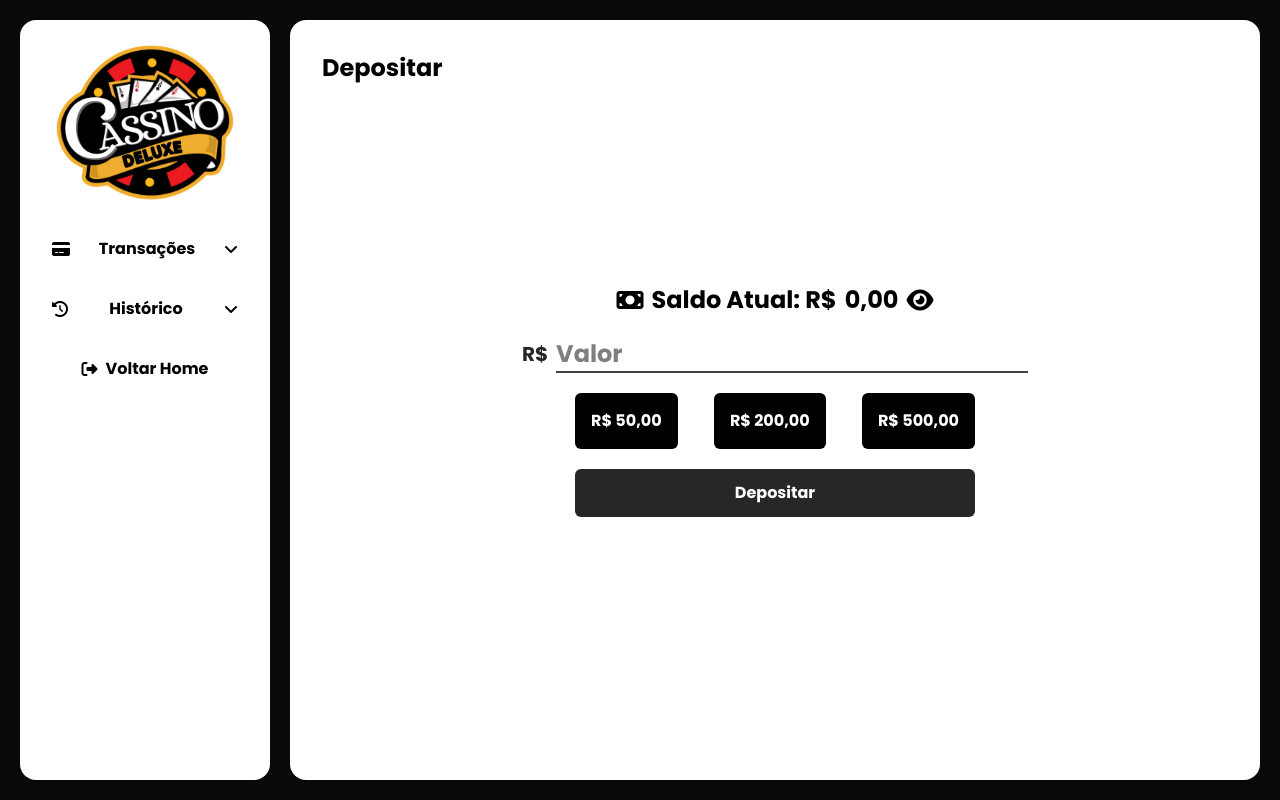
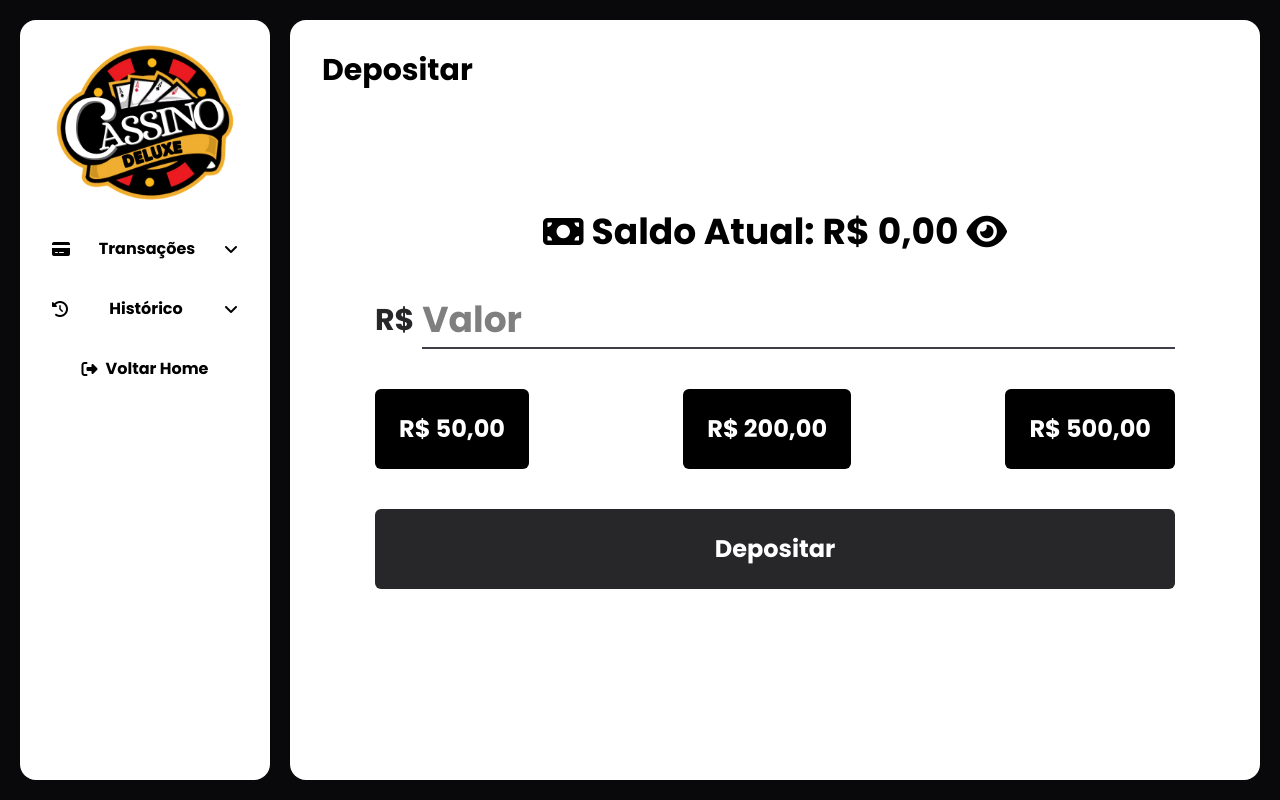
Before and after one commit to AmorimDev777/CassinoDeluxe-3, a React (Vite) app: page /transacoes in a window 1280 px wide. Built offline with nearby package versions, Linux system fonts and the light colour scheme.

Commit message:
Historico

```diff
--- a/index.css
+++ b/index.css
@@ -16,12 +16,18 @@ input::-webkit-inner-spin-button {
   margin: 0;
 }
 .customScroll::-webkit-scrollbar-thumb {
-    box-shadow: 0 0 15px black;
-    background: rgb(255, 255, 255);
+    background: white;
     border-radius: 50rem;
 }
 .customScroll::-webkit-scrollbar {
     background: rgb(24, 24, 24);
+}
+.customScrollHistorico::-webkit-scrollbar-thumb {
+    background: black;
+    border-radius: 50rem;
+}
+.customScrollHistorico::-webkit-scrollbar {
+    background: white;
 }
 .gradienteSombra {
     background: linear-gradient(to bottom, black, transparent 50%, black);
@@ -80,9 +86,9 @@ input::-webkit-inner-spin-button {
         @apply flex justify-between items-center w-full py-3 px-5 transition-all duration-200 rounded-full cursor-pointer
     }
     .boxBtn {
-        @apply flex justify-between w-full;
+        @apply flex justify-between items-center flex-col w-full gap-2 md:flex-row;
         .btn {
-            @apply p-4 bg-black text-white rounded-md cursor-pointer
+            @apply w-full p-4 bg-black text-white rounded-md cursor-pointer md:w-fit xl:p-6 xl:text-2xl
         }
     }
 }
@@ -115,3 +121,7 @@ input::-webkit-inner-spin-button {
         @apply p-3 text-white rounded-sm cursor-pointer transition-all duration-200 hover:brightness-[.8]
     }
 }
+.containerHistorico {
+    @apply grid justify-start content-start grid-cols-1 h-full w-full gap-5 overflow-auto
+    md:grid-cols-2 lg:grid-cols-4 xl:grid-cols-5 xl:text-lg 2xl:text-xl
+}
--- a/src/components/CardHistoricoApostas.jsx
+++ /dev/null
@@ -1,13 +0,0 @@
-    function CardHistoricoApostas({aposta}) {
-    return (
-        <div className="p-3 bg-white shadow-lg shadow-black rounded-xl">
-            <h1>{aposta.valor}</h1>
-            <h1>{aposta.jogo}</h1>
-            <h1>{aposta.aposta}</h1>
-            <h1>{aposta.status}</h1>
-            <h1>{aposta.data}</h1>
-        </div>
-    )
-}
-
-export default CardHistoricoApostas
--- /dev/null
+++ b/src/components/HistoricoApostas.jsx
@@ -0,0 +1,29 @@
+import { useState } from "react"
+
+function HistoricoApostas({whatHistorico}) {
+    const [historico, setHistorico] = useState(JSON.parse(localStorage.getItem(whatHistorico)) || [])
+    const apagarHistorico = () => {
+        localStorage.removeItem(whatHistorico)
+        setHistorico([])
+    }
+    return (
+        <>
+            <div className="customScrollHistorico containerHistorico">
+                {historico.map((aposta, index) => (
+                    <div key={index} className={`p-3 bg-white rounded-xl shadow-md border-2 ${aposta.status === 'Perdeu' ? 'shadow-red-500 border-red-500' : 'shadow-green-500 border-green-500'}`}>
+                        <h1>{aposta.valor}</h1>
+                        <h1>{aposta.jogo}</h1>
+                        <h1>{aposta.aposta}</h1>
+                        <h1>{aposta.status}</h1>
+                        <h1>{aposta.data}</h1>
+                    </div>
+                ))}
+            </div>
+            <div className="flex justify-center w-full ">
+                <button className="p-3 bg-black text-white cursor-pointer rounded-md" onClick={() => {apagarHistorico()}}>Apagar Histórico</button>
+            </div>
+        </>
+    )
+}
+
+export default HistoricoApostas
--- a/src/components/InHistoricoPage.jsx
+++ /dev/null
@@ -1,25 +0,0 @@
-import { useState } from "react"
-import Card from "./CardHistoricoApostas"
-
-function InTransacoesPage({whatHistorico}) {
-    const [historico, setHistorico] = useState(JSON.parse(localStorage.getItem("historico"+whatHistorico)) || [])
-    console.log(historico)
-    const apagarHistorico = () => {
-        localStorage.removeItem("historico"+whatHistorico)
-        setHistorico([])
-    }
-    return (
-        <>
-            <div className="grid justify-start content-start grid-cols-5 h-full w-full gap-5">
-                {historico.map((aposta, index) => (
-                    <Card key={index} aposta={aposta} />
-                ))}
-            </div>
-            <div className="flex justify-center w-full ">
-                <button className="p-3 bg-black text-white cursor-pointer rounded-md" onClick={() => {apagarHistorico()}}>Apagar Histórico</button>
-            </div>
-        </>
-    )
-}
-
-export default InTransacoesPage
--- a/src/components/InTransacoesPage.jsx
+++ /dev/null
@@ -1,42 +0,0 @@
-import { useState } from "react"
-
-
-function InTransacoesPage({tipo, saldoStorage, inputValue, onChange, onClick, onClickBtn50, onClickBtn200, onClickBtn500}) {
-    const [eyeOpen, setEyeOpen] = useState(true)
-
-    return (
-        <div className="flex flex-col w-100 gap-5">
-            <span className="flex flex-col absolute left-8 top-8 gap-2">
-                <h1 className="text-2xl">{tipo}</h1>
-            </span>
-            <h1 className="flex justify-center items-center gap-2 text-center text-2xl">
-                <i className="fa-solid fa-money-bill"></i>
-                Saldo Atual: R$ <span className={`${eyeOpen ? '' : 'blur-sm'}`}>{eyeOpen ? Number(saldoStorage).toFixed(2).replace('.', ',') : '0,00'}</span>
-                <i
-                    className={`fa-solid ${eyeOpen ? 'fa-eye' : 'fa-eye-slash'} cursor-pointer`}
-                    onClick={() => {setEyeOpen(!eyeOpen)}}
-                ></i>
-            </h1>
-            <span className="flex justify-center items-center gap-2 w-full">
-                <h1 className="text-xl text-zinc-800">R$</h1>
-                <input
-                    type="number"
-                    placeholder="Valor"
-                    className="h-full border-b-2 border-zinc-700 text-2xl"
-                    onChange={onChange}
-                    value={inputValue}
-                    />
-            </span>
-            <span className="boxBtn">
-                <button className="btn" onClick={onClickBtn50}>R$ 50,00</button>
-                <button className="btn" onClick={onClickBtn200}>R$ 200,00</button>
-                <button className="btn" onClick={onClickBtn500}>R$ 500,00</button>
-            </span>
-            <button
-                className="w-full p-3 bg-zinc-800 text-white rounded-md cursor-pointer transition-all duration-300 hover:brightness-[.8]"
-                onClick={onClick}
-            >{tipo}</button>
-        </div>
-    )
-}
-export default InTransacoesPage
--- /dev/null
+++ b/src/components/TransacoesComponent.jsx
@@ -0,0 +1,44 @@
+import { useState } from "react"
+
+
+function TransacoesComponent({tipo, saldoStorage, inputValue, onChange, onClick, onClickBtn50, onClickBtn200, onClickBtn500}) {
+    const [eyeOpen, setEyeOpen] = useState(true)
+
+    return (
+        <div className="flex flex-col w-50 gap-3 md:w-100 md:gap-5 xl:w-200 xl:gap-10">
+            <span className="flex flex-col absolute left-4 top-4 gap-2 sm:left-8 sm:top-8">
+                <h1 className="text-base sm:text-2xl xl:text-3xl">{tipo}</h1>
+            </span>
+            <h1 className="flex justify-center items-center gap-2 text-center text-2xl xl:text-4xl">
+                <span className="justify-center items-center hidden md:flex">
+                    <i className="fa-solid fa-money-bill"></i>
+                </span>
+                <span className="hidden md:flex">Saldo Atual: </span>R$ <span className={`${eyeOpen ? '' : 'blur-sm'}`}>{eyeOpen ? Number(saldoStorage).toFixed(2).replace('.', ',') : '0,00'}</span>
+                <i
+                    className={`fa-solid ${eyeOpen ? 'fa-eye' : 'fa-eye-slash'} cursor-pointer`}
+                    onClick={() => {setEyeOpen(!eyeOpen)}}
+                ></i>
+            </h1>
+            <span className="flex justify-center items-center gap-2 w-full">
+                <h1 className="text-xl text-zinc-800 xl:text-3xl">R$</h1>
+                <input
+                    type="number"
+                    placeholder="Valor"
+                    className="h-full w-full border-b-2 border-zinc-700 text-lg md:text-2xl xl:text-4xl"
+                    onChange={onChange}
+                    value={inputValue}
+                />
+            </span>
+            <span className="boxBtn">
+                <button className="btn" onClick={onClickBtn50}>R$ 50,00</button>
+                <button className="btn" onClick={onClickBtn200}>R$ 200,00</button>
+                <button className="btn" onClick={onClickBtn500}>R$ 500,00</button>
+            </span>
+            <button
+                className="w-full p-3 bg-zinc-800 text-white rounded-md cursor-pointer transition-all duration-300 hover:brightness-[.8] xl:p-6 xl:text-2xl"
+                onClick={onClick}
+            >{tipo}</button>
+        </div>
+    )
+}
+export default TransacoesComponent
--- a/src/pages/Transacoes.jsx
+++ b/src/pages/Transacoes.jsx
@@ -2,9 +2,9 @@ import { useState } from "react"
 import { Link } from "react-router-dom"
 import Logo from "../assets/Logo.png"
 import ButtonTransacoes from "../components/ButtonTransacoes"
-import InTransacoesPage from "../components/InTransacoesPage"
-import InHistoricoPage from '../components/InHistoricoPage'
-import InHistoricoPage2 from '../components/InHistoricoPage2'
+import TransacoesComponent from "../components/TransacoesComponent"
+import HistoricoApostas from '../components/HistoricoApostas'
+import HistoricoTransacoes from '../components/HistoricoTransacoes'
 
 function Transacoes() {
     const [inputValue, setInputValue] = useState('')
@@ -21,7 +21,7 @@ function Transacoes() {
         }
         localStorage.setItem('saldo', novoSaldo)
         setSaldoStorageState(novoSaldo)
-        salvarTransacao(inputValue, "Depósito")
+        salvarTransacao(inputValue, "Deposito")
         setInputValue('')
     }
     const sacar = () => {
@@ -49,7 +49,7 @@ function Transacoes() {
         switch (selectedPage) {
             case 'deposito':
                 return (
-                    <InTransacoesPage
+                    <TransacoesComponent
                         tipo="Depositar"
                         saldoStorage={saldoStorageState}
                         inputValue={inputValue}
@@ -67,7 +67,7 @@ function Transacoes() {
 
             case 'saque':
                 return (
-                    <InTransacoesPage
+                    <TransacoesComponent
                         tipo="Sacar"
                         saldoStorage={saldoStorageState}
                         inputValue={inputValue}
@@ -85,22 +85,22 @@ function Transacoes() {
 
             case 'historicoDeposito':
                 return (
-                    <InHistoricoPage2
-                        whatHistorico="Depósito"
+                    <HistoricoTransacoes
+                        whatHistorico="historicoDeposito"
                     />
                 )
 
             case 'historicoSaque':
                 return (
-                    <InHistoricoPage2
-                        whatHistorico="Saque"
+                    <HistoricoTransacoes
+                        whatHistorico="historicoSaque"
                     />
                 )
 
             case 'historicoApostas':
                 return (
-                    <InHistoricoPage
-                        whatHistorico="Apostas"
+                    <HistoricoApostas
+                        whatHistorico="historicoApostas"
                     />
                 )
 
@@ -109,9 +109,10 @@ function Transacoes() {
         }
     }
     return (
-        <main className="mainTransacoes flex h-screen w-screen p-5 gap-5">
-            <div className="customScroll flex items-center flex-col h-full w-[250px] p-3 gap-3 bg-white rounded-2xl overflow-auto">
-                <span className="w-[80%]">
+        <main className="mainTransacoes flex flex-col h-fit w-full p-5 gap-5 sm:flex-row sm:h-screen">
+            <div className="customScroll flex items-center flex-col h-full w-full p-3 gap-3 bg-white rounded-2xl overflow-auto
+            sm:w-[250px]">
+                <span className="hidden w-[80%] sm:flex">
                     <img src={Logo} alt="" className="transition-all duration-200 hover:scale-[1.1]" onClick={() => {setselectedOption('')}}/>
                 </span>
                 <div className="boxNavbar">
@@ -179,7 +180,7 @@ function Transacoes() {
                     Voltar Home
                 </Link>
             </div>
-            <div className="flex justify-center items-center flex-col relative flex-1 p-10 gap-5 bg-white rounded-2xl">
+            <div className="flex justify-center items-center flex-col relative flex-1 w-full p-10 gap-5 bg-white rounded-2xl">
                 {renderContent()}
             </div>
         </main>
```
Also changed, not shown: src/components/HistoricoTransacoes.jsx (+39 -0 lines), src/components/InHistoricoPage2.jsx (deleted, +0 -28 lines).
